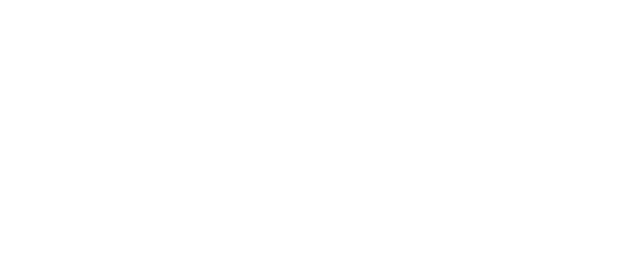
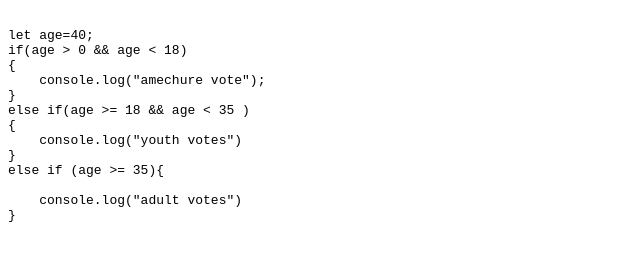
Before and after one commit to nandiswarb93/Nandish_Day38Task_10kcoders, a plain HTML site: page task1.html in a window 1280 px wide. Shown: the whole page, without its empty margins (0-640 px from the left). Drawn offline with Linux system fonts and the light colour scheme.

Commit message:
text changed

```diff
--- a/task1.html
+++ b/task1.html
@@ -6,6 +6,23 @@
     <title>Document</title>
 </head>
 <body>
+
+    <pre>
+
+let age=40;
+if(age > 0 && age < 18)
+{
+    console.log("amechure vote");
+}
+else if(age >= 18 && age < 35 )
+{
+    console.log("youth votes")
+}
+else if (age >= 35){
+
+    console.log("adult votes")
+}
+    </pre>
     <script>
 
 let age=40;
```
Also changed, not shown: task2.html (+10 -0 lines).
